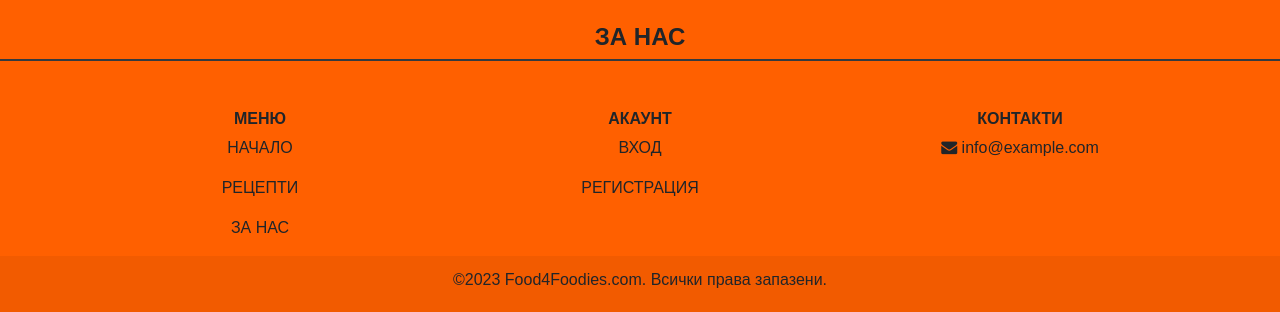
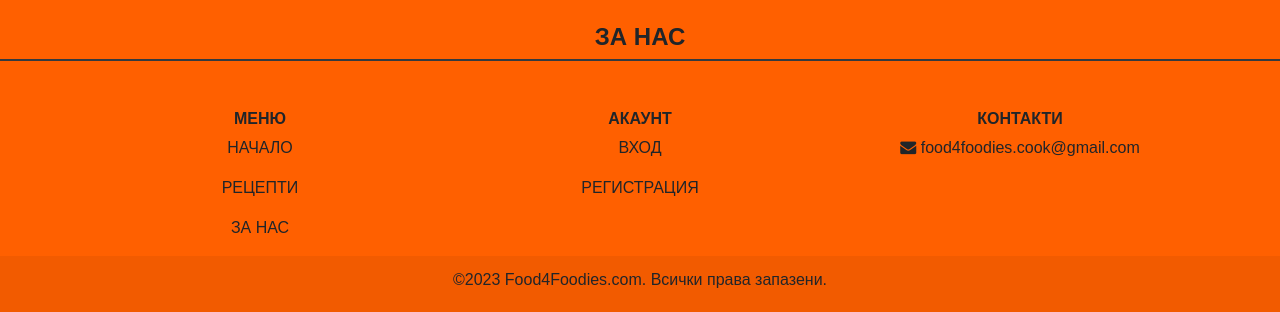
Before and after one commit to thedco5/Kursova_Rabota, a PHP site: page /view/home.php in a window 1280 px wide. Shown: the part 1279-1591 px from the top of the page. Run offline with PHP 8.4, Linux system fonts and the light colour scheme.

Commit message:
Update footer.php

```diff
--- a/view/footer.php
+++ b/view/footer.php
@@ -47,7 +47,7 @@
 				<h6 class="text-uppercase"><strong><?php echo $dict["contact"];?></strong></h6>
 				<p>
 					<i class="fa fa-envelope"></i>
-					info@example.com
+					food4foodies.cook@gmail.com
 				</p>
 			</div>
 			<!-- Grid column -->
```
